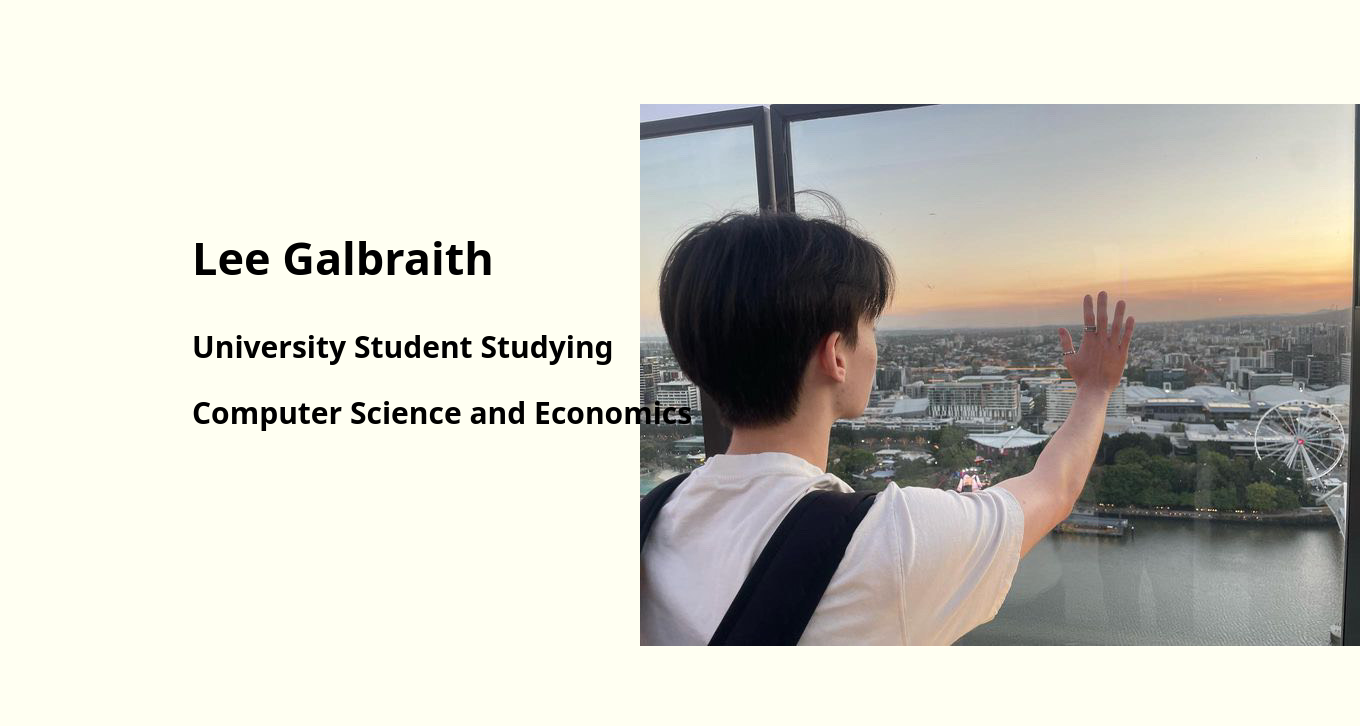
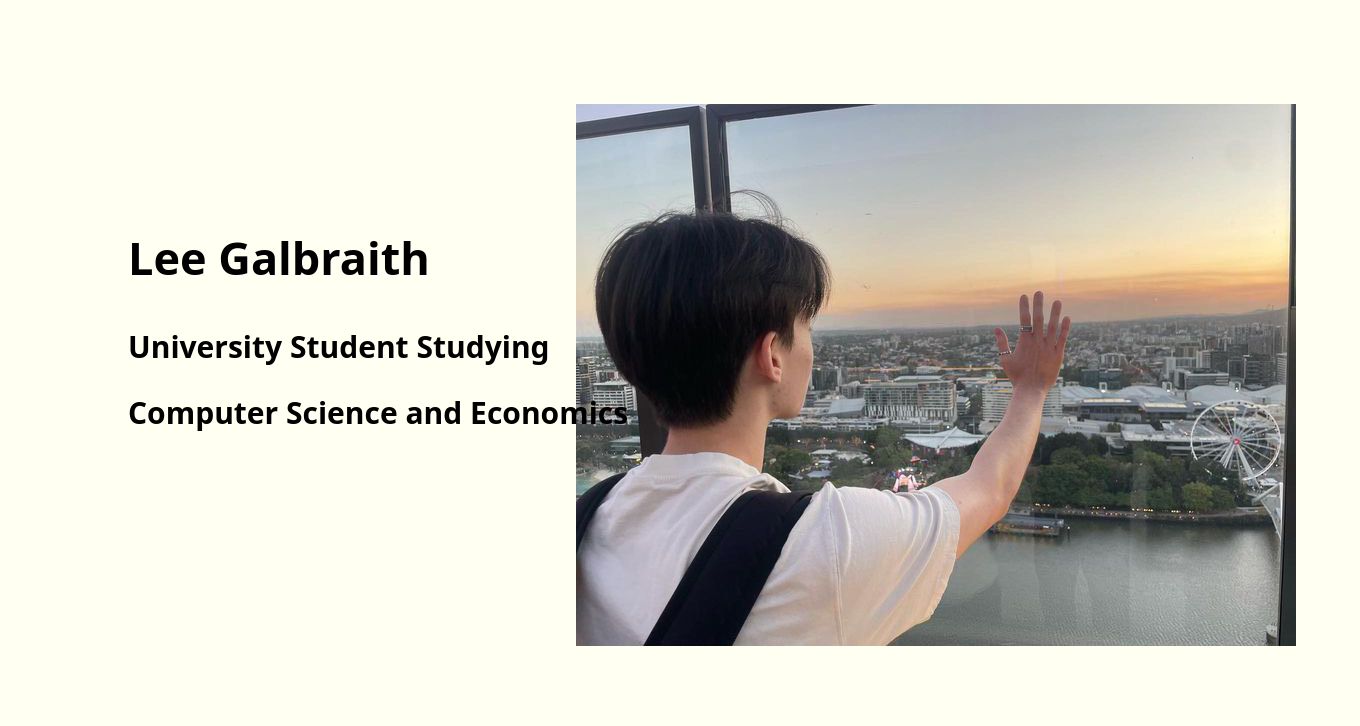
Before and after one commit to leeglb/Portfolio-Website, a plain HTML site: page index.html in a window 1280 px wide. Shown: the part 74-800 px from the top of the page, 1360 px wide, since content can reach past the window. Drawn offline with nearby package versions, Linux system fonts and the light colour scheme.

Commit message:
changes for mac

```diff
--- a/styles.css
+++ b/styles.css
@@ -84,14 +84,14 @@ body {
 
     padding-top: 80px;
     font-size: 45px;
-    padding-left: 15%;
+    padding-left: 10%;
 
 }
 
 #welcometext > h2 {
     color: rgb(0, 0, 0);
     font-size: 30px;
-    padding-left: 15%;
+    padding-left: 10%;
 }
 
 #welcometext > img {
@@ -101,7 +101,7 @@ body {
     border: none;
     width: 100;
     top: -2%;
-    left: 50%;
+    left: 45%;
     z-index: -1;
     pointer-events: none;
 
@@ -206,7 +206,7 @@ section.projectskills {
     display: flex;
     align-items: center;
     justify-content: center;
-    margin-top: 2500px;
+    margin-top: 2300px;
 }
 
 #techstack > #language > hr{
```
